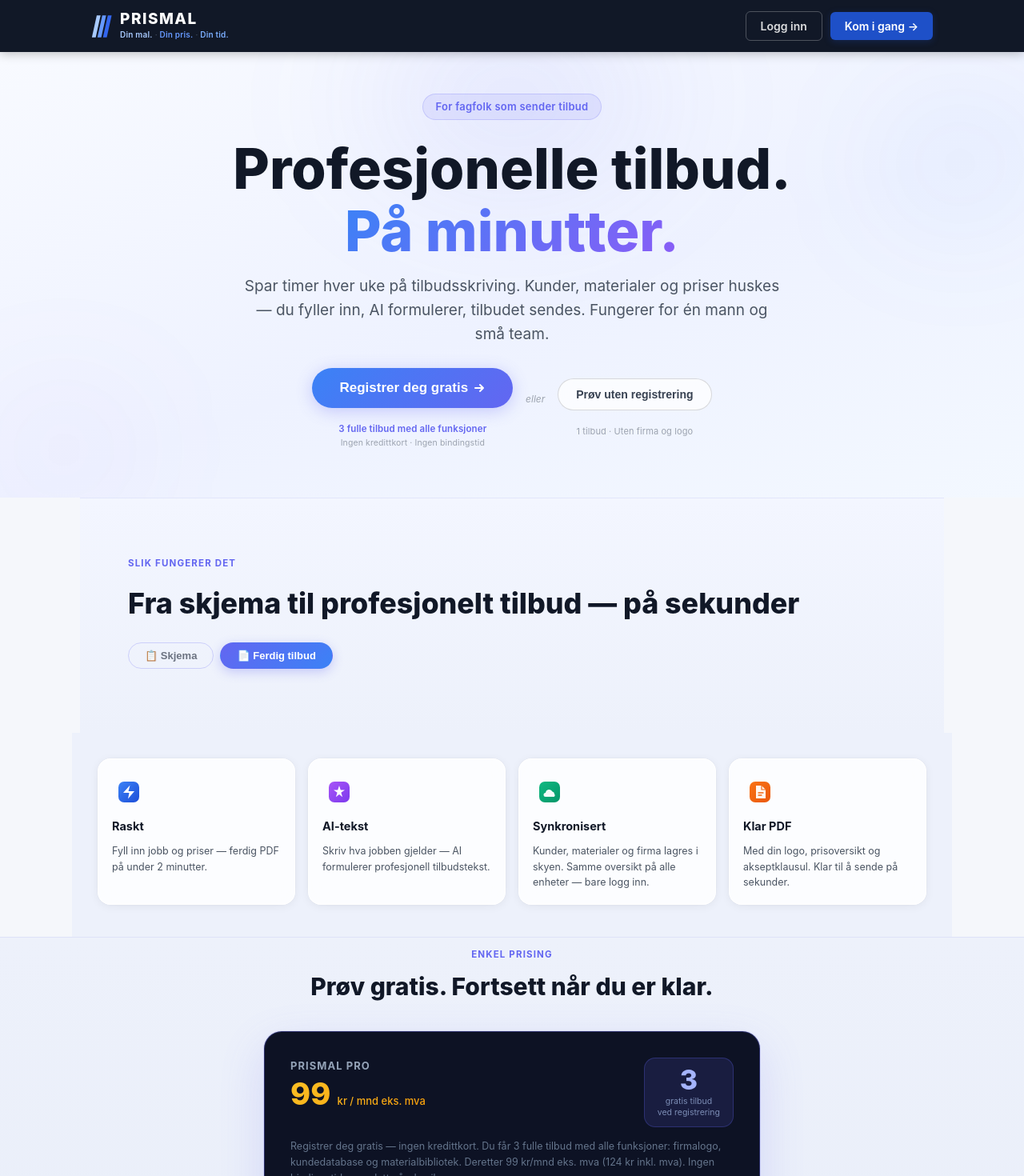
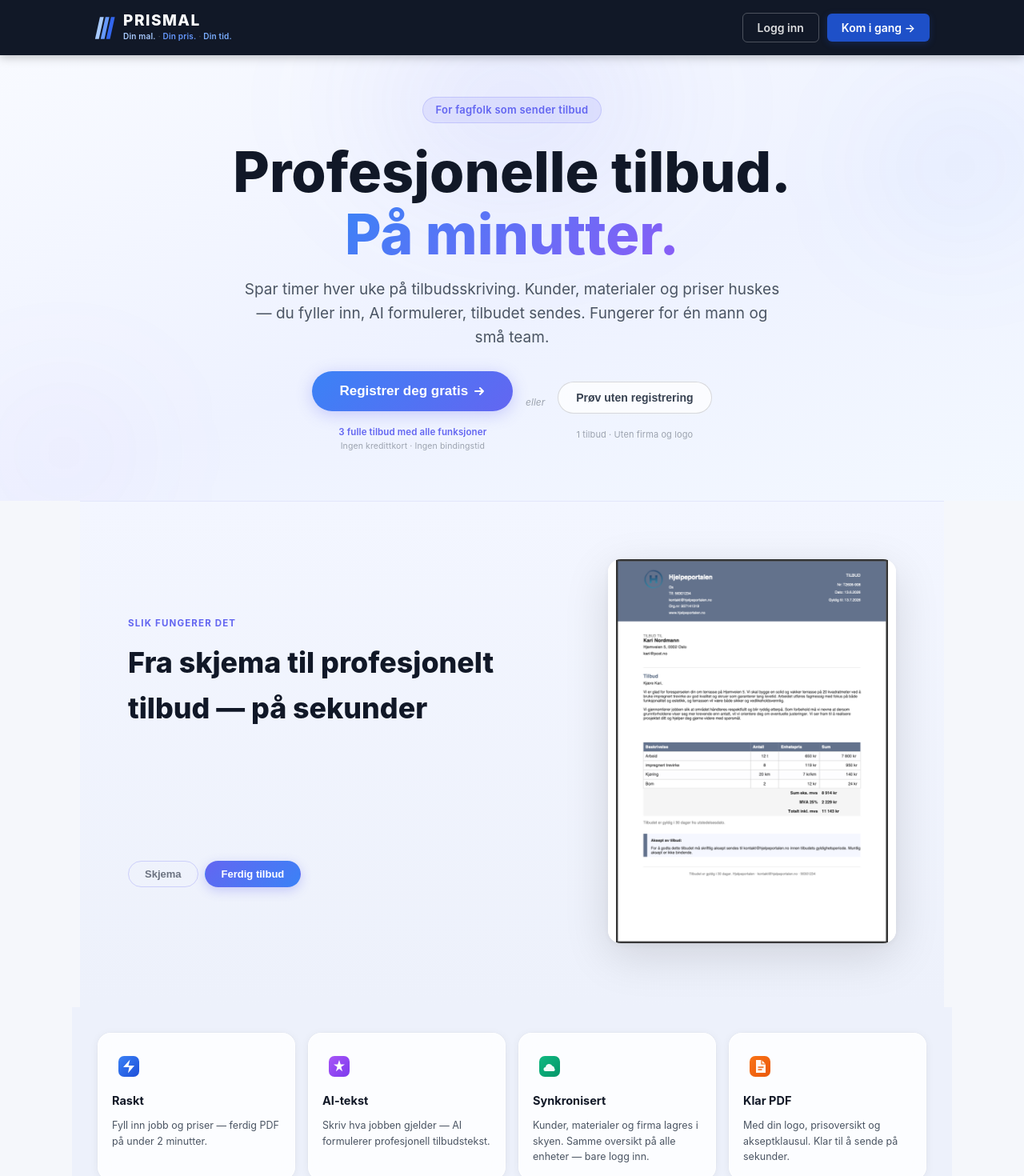
Before and after one commit to anderslura/Prismal, a React (Vite) app: page / in a window 1280 px wide. Shown: the top 1470 px of the page at 80% size. Built offline with nearby package versions, Linux system fonts and the light colour scheme.

Commit message:
fix: flip-kort bredde i grid, header størrelse, fjern emojis

```diff
--- a/src/components/Landingsside.jsx
+++ b/src/components/Landingsside.jsx
@@ -117,8 +117,8 @@
       </div>
 
       <div className="flip-toggle">
-        <button className={!flipped ? 'aktiv' : ''} onClick={() => setFlipped(false)}>📋 Skjema</button>
-        <button className={flipped ? 'aktiv' : ''} onClick={() => setFlipped(true)}>📄 Ferdig tilbud</button>
+        <button className={!flipped ? 'aktiv' : ''} onClick={() => setFlipped(false)}>Skjema</button>
+        <button className={flipped ? 'aktiv' : ''} onClick={() => setFlipped(true)}>Ferdig tilbud</button>
       </div>
     </section>
   )
--- a/src/styles/index.css
+++ b/src/styles/index.css
@@ -44,7 +44,7 @@
 .header-inner {
   max-width: 1100px;
   margin: 0 auto;
-  padding: 14px 24px;
+  padding: 16px 28px;
   display: flex;
   align-items: center;
   justify-content: space-between;
@@ -53,7 +53,7 @@
 .logo { display: flex; align-items: center; gap: 10px; }
 .logo-icon { font-size: 22px; }
 .logo-tekst {
-  font-size: 20px;
+  font-size: 24px;
   font-weight: 700;
   color: var(--blaa);
   letter-spacing: -0.3px;
@@ -1269,6 +1269,7 @@
 }
 .flip-kort {
   position: relative;
+  width: 100%;
   aspect-ratio: 3 / 4;
   transform-style: preserve-3d;
   transition: transform 0.85s cubic-bezier(0.4, 0.2, 0.2, 1);
@@ -1349,7 +1350,9 @@
   .flip-scene {
     grid-column: 2;
     grid-row: 1 / 3;
-    max-width: 380px;
+    width: 360px;
+    max-width: 360px;
+    flex-shrink: 0;
     margin: 0;
   }
   .flip-toggle {
```
